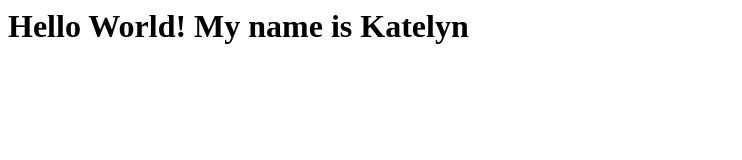
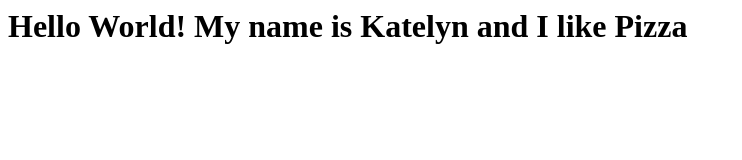
Before and after one commit to kherre/sandbox, a plain HTML site: page index.html in a window 1280 px wide. Shown: the whole page, without its empty margins (0-742 px from the left). Drawn offline with Linux system fonts and the light colour scheme.

Commit message:
Demonstrate how to change a file

```diff
--- a/index.html
+++ b/index.html
@@ -3,6 +3,6 @@
 <title>My first github app</title>
 </head>
 <body>
-<h1>Hello World! My name is Katelyn</h1>
+<h1>Hello World! My name is Katelyn and I like Pizza</h1>
 </body>
 </html>
```
